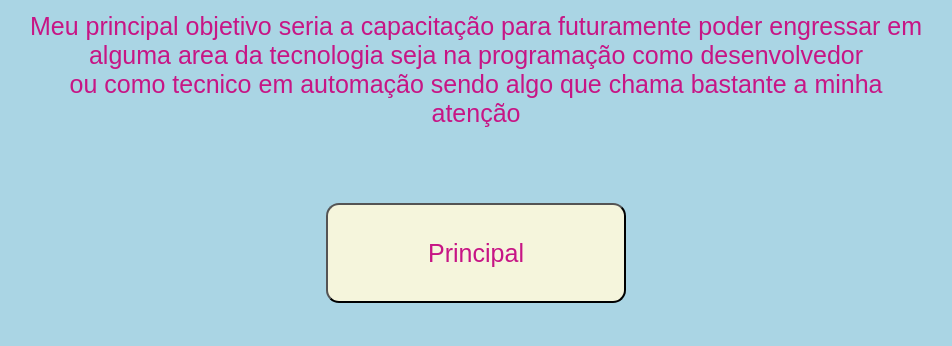
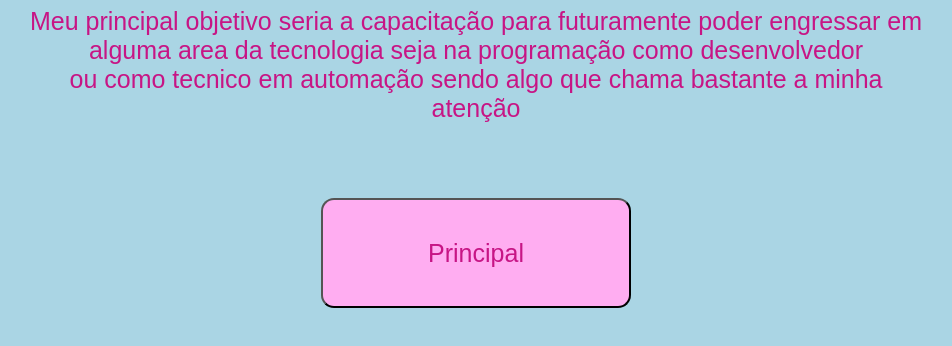
Before and after one commit to NatanFer/natanfer.github.io, a plain HTML site: page src/pages/objetivos.html in a window 1280 px wide. In both pictures the pointer is over the button "Principal". Shown: the part 538-884 px from the top of the page, without its empty margins (164-1116 px from the left). Drawn offline with Linux system fonts and the light colour scheme; files that its build step writes are made by us from their sources.

Commit message:
dia23/08

```diff
--- a/src/pages/styleartigo.css
+++ b/src/pages/styleartigo.css
@@ -55,8 +55,16 @@ button{
     color: mediumvioletred;
     background-color: beige;
     margin-top: 50px;
+    transition: 0.5s;
 }
 
 .cent{
     text-align: center;
 }
+
+button:hover{
+    background-color: rgb(255, 173, 241);
+    height: 70px;
+    width: 110;
+
+    }
--- a/src/pages/stylepages.css
+++ b/src/pages/stylepages.css
@@ -46,4 +46,12 @@ button{
     padding: 13px;
     color: mediumvioletred;
     background-color: beige;
+    transition: 0.5;
 }
+
+button:hover{
+    background-color: rgb(255, 173, 241);
+    height: 70px;
+    width: 110px;
+
+    }
--- a/style.css
+++ b/style.css
@@ -84,4 +84,12 @@ button{
     padding: 13px;
     color: mediumvioletred;
     margin-top: 50px;
+    transition: 0.5s;
 }
+
+button:hover{
+background-color: rgb(255, 173, 241);
+height: 110px;
+width: 310px;
+
+}
```
